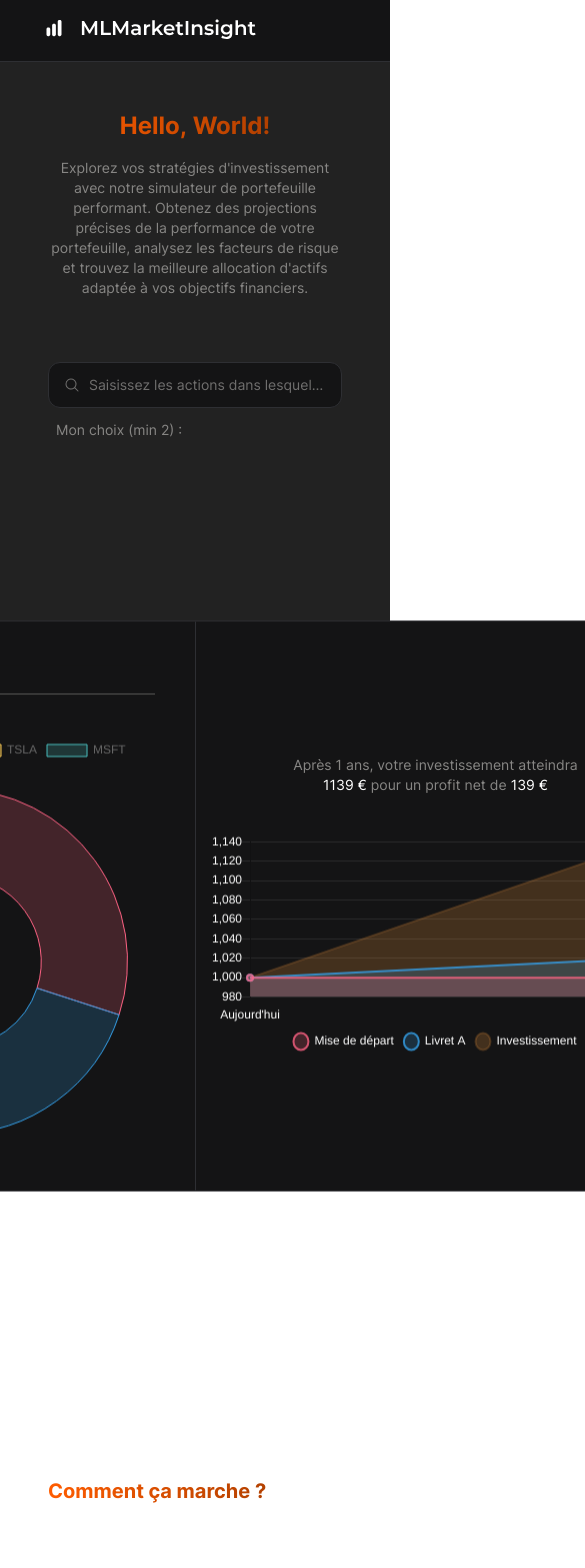
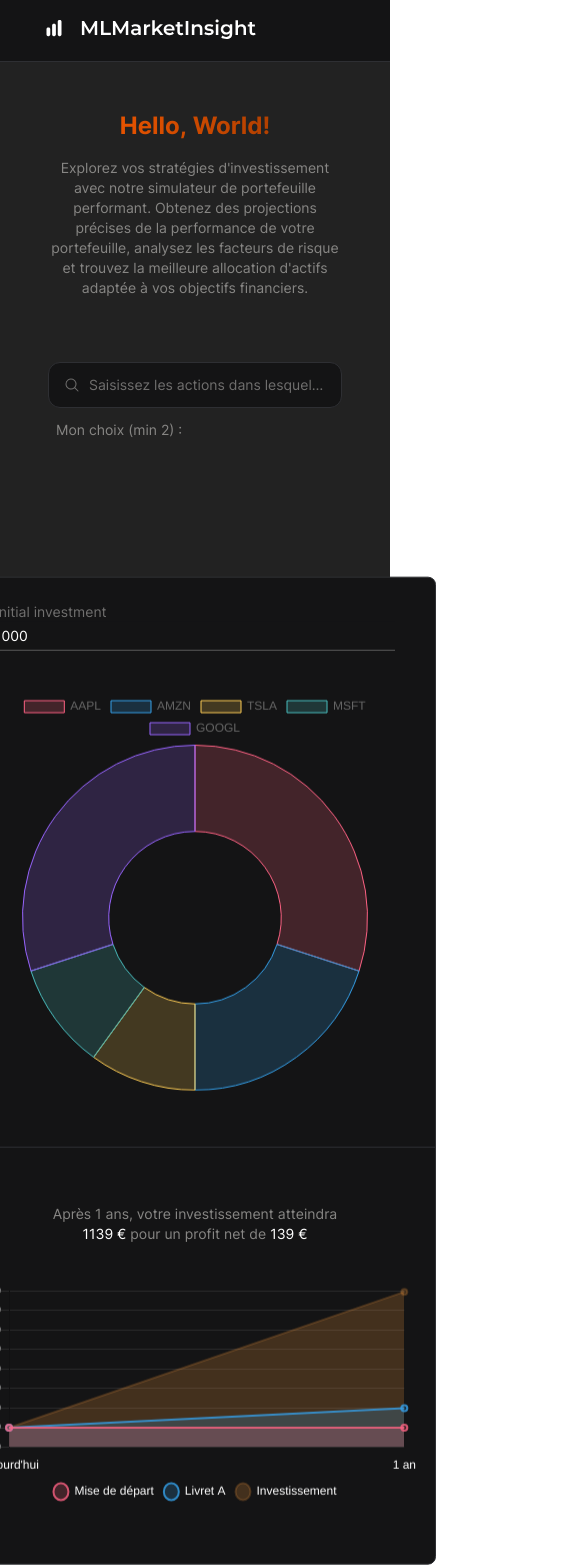
Before and after one commit to ml-market-insight/frontend, a Next.js app: page / in a window 390 px wide. Shown: the top 1568 px of the page, 585 px wide, since content can reach past the window. Built offline with nearby package versions, Linux system fonts and the light colour scheme.

Commit message:
evol(app): responsive panel

```diff
--- a/src/app/page.tsx
+++ b/src/app/page.tsx
@@ -25,10 +25,10 @@ export default function HomePage() {
         {/* <Image src={hero} alt="Hero" className='absolute top-0 left-0 -z-10'/> */}
         <SearchBar />
       </section>
-      <section className="flex w-full -translate-y-1/2 justify-center">
+      <section className="flex w-full -translate-y-1/3 justify-center md:-translate-y-1/2">
         <Panel />
       </section>
-      <section className="flex min-h-screen flex-col gap-16 px-12">
+      <section className="flex min-h-screen -translate-y-64 flex-col gap-16 px-12 md:-translate-y-32">
         <h2 className="bg-gradient-to-r from-accent to-accentdark bg-clip-text text-transparent">
           Comment ça marche ?
         </h2>
--- a/src/feature/panel/index.tsx
+++ b/src/feature/panel/index.tsx
@@ -9,7 +9,7 @@ const Panel = () => {
   const [initial, setInitial] = useState(1000);
 
   return (
-    <div className="inline-flex flex-row divide-x divide-lightgrey rounded-lg border border-lightgrey bg-obsidian">
+    <div className="inline-flex flex-col divide-y divide-lightgrey rounded-lg border border-lightgrey bg-obsidian md:flex-row md:divide-x">
       <Portfolio initial={initial} setInitial={setInitial} />
       <Prediction />
     </div>
```
